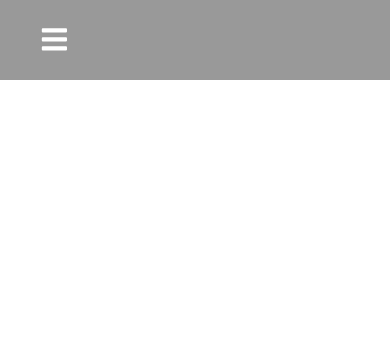
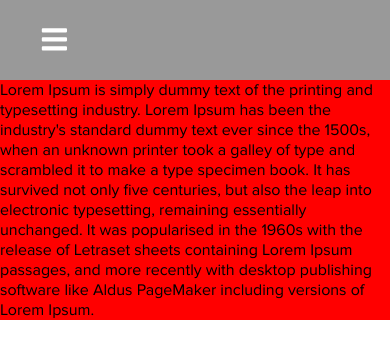
Before and after one commit to IvanYu327/ivan-yu, a React (Create React App) app: page / in a window 390 px wide. Shown: the top 358 px of the page. Built offline with nearby package versions, Linux system fonts and the light colour scheme.

Commit message:
mobile responsive things

```diff
--- a/src/App.js
+++ b/src/App.js
@@ -1,13 +1,18 @@
 import "./styles/App.css";
 import { BrowserRouter as Router } from "react-router-dom";
+import Menu from "./components/Menu/menu";
+import About from "./components/About/about";
 import Home from "./pages/home";
 // import GlobalFonts from "./styles/fonts/fonts";
 
 function App() {
   return (
-    <Router>
-      <Home />
-    </Router>
+    <>
+      <Menu />
+      <Router>
+        <Home />
+      </Router>
+    </>
   );
 }
 
--- /dev/null
+++ b/src/components/About/about.js
@@ -0,0 +1,24 @@
+import React from "react";
+import { ContentPage, ContentWrapper } from "../contentWrapper";
+
+const About = () => {
+  return (
+    <ContentPage>
+      <ContentWrapper>
+        <div>
+          Lorem Ipsum is simply dummy text of the printing and typesetting
+          industry. Lorem Ipsum has been the industry's standard dummy text ever
+          since the 1500s, when an unknown printer took a galley of type and
+          scrambled it to make a type specimen book. It has survived not only
+          five centuries, but also the leap into electronic typesetting,
+          remaining essentially unchanged. It was popularised in the 1960s with
+          the release of Letraset sheets containing Lorem Ipsum passages, and
+          more recently with desktop publishing software like Aldus PageMaker
+          including versions of Lorem Ipsum.
+        </div>
+      </ContentWrapper>
+    </ContentPage>
+  );
+};
+
+export default About;
--- a/src/components/Navbar/navbarElements.js
+++ b/src/components/Menu/Navbar/navbarElements.js
@@ -2,7 +2,7 @@
 import { Link as LinkR } from "react-router-dom";
 import { Link as LinkS } from "react-scroll";
 
-export const Nav = styled.nav`
+export const Nav = styled.aside`
   background: #999;
   height: 100%;
   width: 200px;
@@ -10,14 +10,10 @@
   justify-content: center;
   align-items: center;
   font-size: 1rem;
-  position: sticky;
+  position: fixed;
   top: 0;
   left: 0;
   z-index: 10;
-
-  // @media screen and (max-width: 960px) {
-  //   transition: 0.8s all ease;
-  // }
 
   @media screen and (max-width: 768px) {
     height: 80px;
--- /dev/null
+++ b/src/components/Menu/menu.js
@@ -0,0 +1,19 @@
+import React, { useState } from "react";
+import Navbar from "./Navbar/navbar.js";
+import Sidebar from "./Sidebar/sidebar.js";
+
+const Menu = () => {
+  const [isOpen, setIsOpen] = useState(false);
+
+  const toggle = () => {
+    setIsOpen(!isOpen);
+  };
+
+  return (
+    <>
+      <Sidebar isOpen={isOpen} toggle={toggle} />
+      <Navbar toggle={toggle} />
+    </>
+  );
+};
+export default Menu;
--- /dev/null
+++ b/src/components/contentWrapper.js
@@ -0,0 +1,18 @@
+import styled from "styled-components";
+
+export const ContentPage = styled.div`
+  display: flex;
+  word-wrap: break-word;
+`;
+
+export const ContentWrapper = styled.div`
+  flex-grow: 1;
+  padding-left: 200px;
+  padding-top: 0px;
+  background-color: red;
+
+  @media screen and (max-width: 768px) {
+    padding-left: 0px;
+    padding-top: 80px;
+  }
+`;
--- a/src/pages/home.js
+++ b/src/pages/home.js
@@ -1,19 +1,12 @@
-import React, { useState } from "react";
-import Navbar from "../components/Navbar/navbar.js";
-import Sidebar from "../components/Sidebar/sidebar.js";
+import React from "react";
+import About from "../components/About/about";
 
 const Home = () => {
-  const [isOpen, setIsOpen] = useState(false);
-
-  const toggle = () => {
-    setIsOpen(!isOpen);
-  };
-
   return (
     <>
-      <Sidebar isOpen={isOpen} toggle={toggle} />
-      <Navbar toggle={toggle} />
+      <About />
     </>
   );
 };
+
 export default Home;
```
Also changed, not shown: src/components/Menu/Navbar/navbar.js (renamed from src/components/Navbar/navbar.js, +0 -25 lines), src/components/Menu/Sidebar/sidebar.js (renamed from src/components/Sidebar/sidebar.js), src/components/Menu/Sidebar/sidebarElements.js (renamed from src/components/Sidebar/sidebarElements.js).
